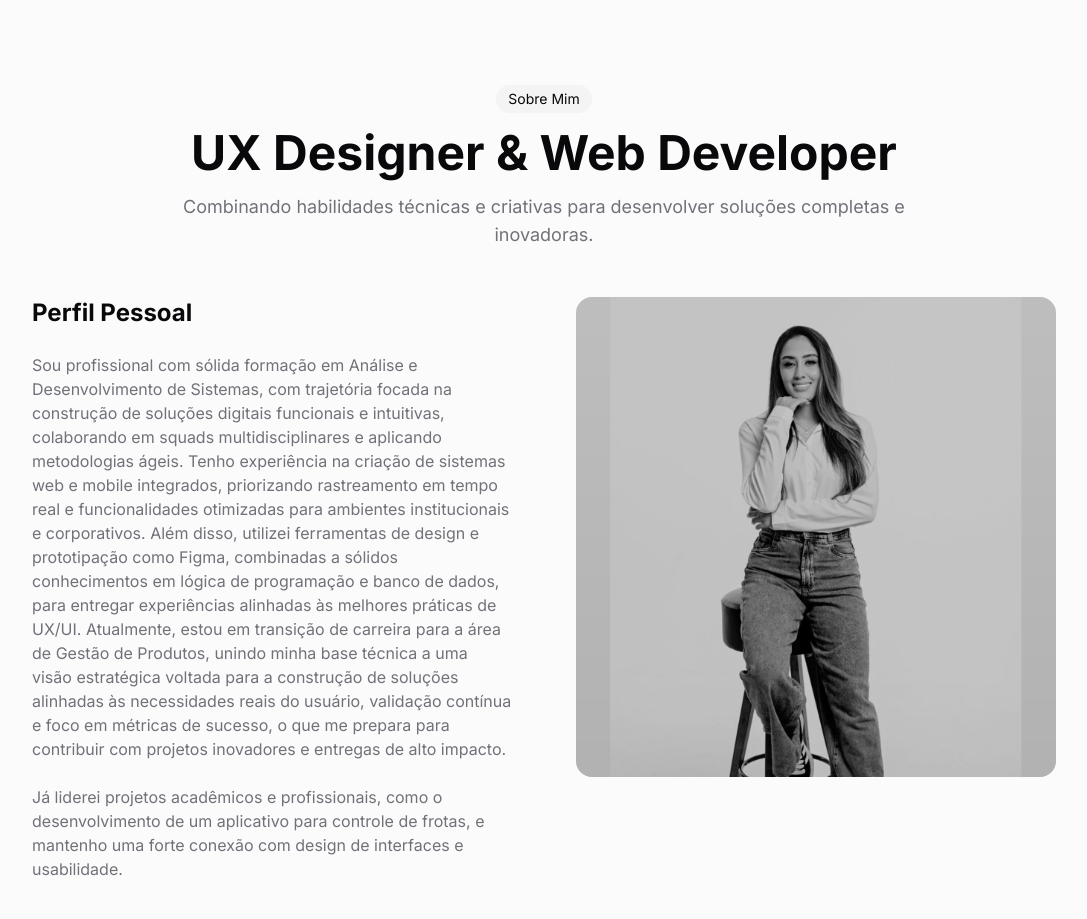
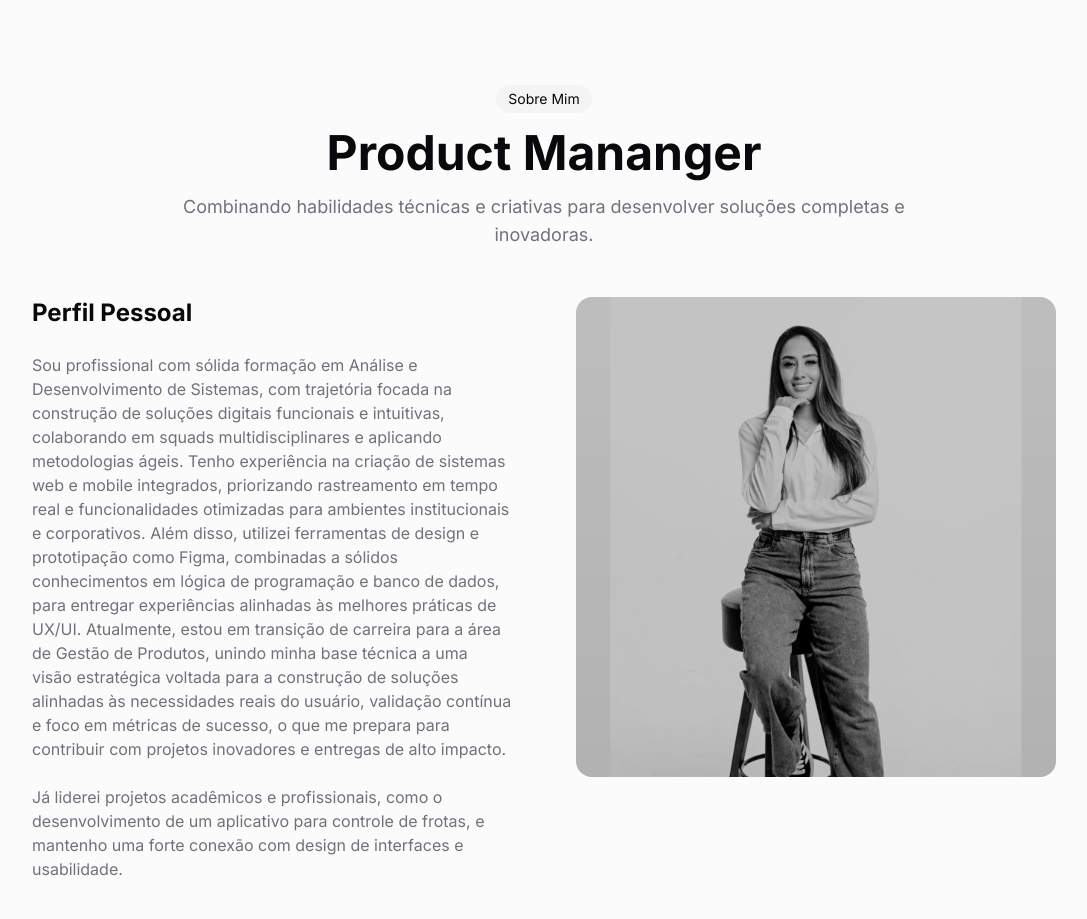
Before and after one commit to Milena-Kamitani/portifolio, a Next.js app: page / in a window 1280 px wide. Shown: the part 2700-3619 px from the top of the page, without its empty margins (96-1183 px from the left). Built offline with nearby package versions, Linux system fonts and the light colour scheme.

Commit message:
Update page.tsx

```diff
--- a/app/page.tsx
+++ b/app/page.tsx
@@ -225,7 +225,7 @@ export default function Home() {
                 Sobre Mim
               </div>
               <h2 className="text-3xl font-bold leading-tight sm:text-4xl md:text-5xl">
-                UX Designer & Web Developer
+                Product Mananger
               </h2>
               <p className="max-w-[85%] text-muted-foreground sm:text-lg">
                 Combinando habilidades técnicas e criativas para desenvolver
```
